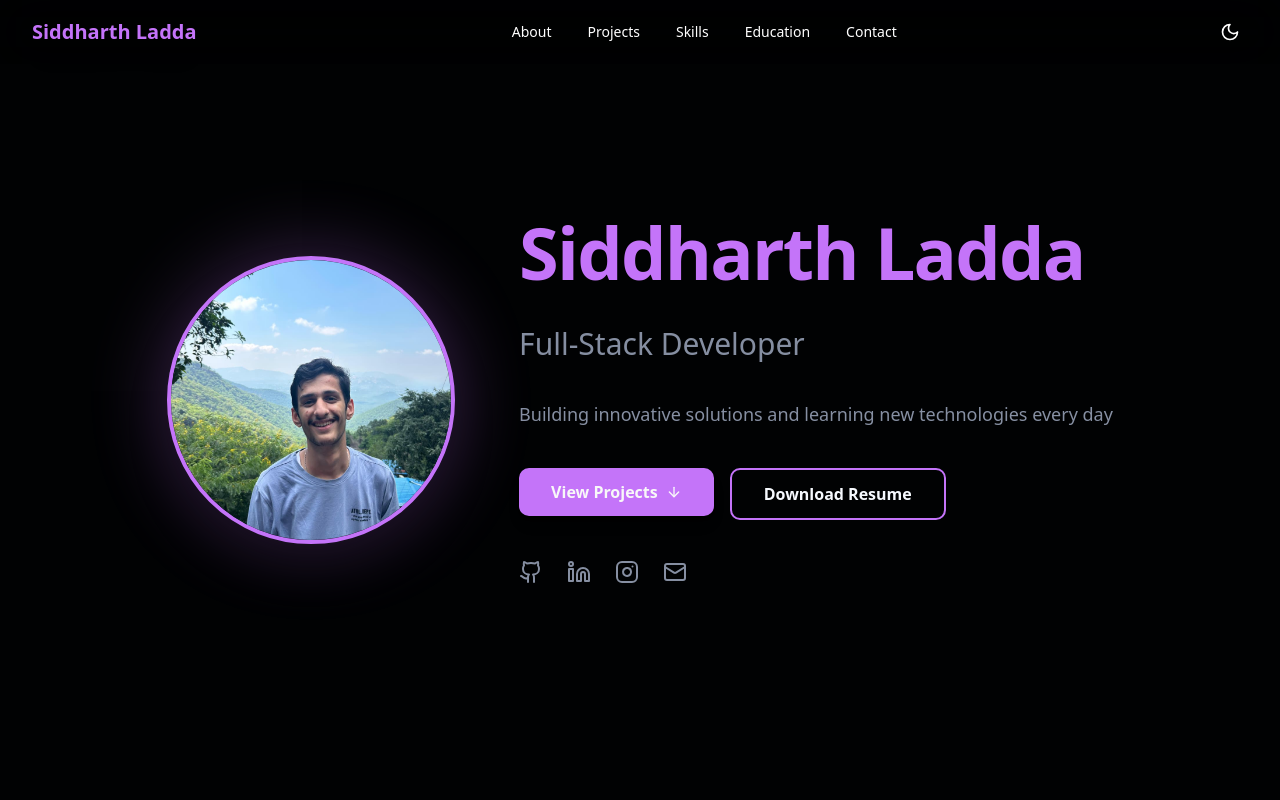
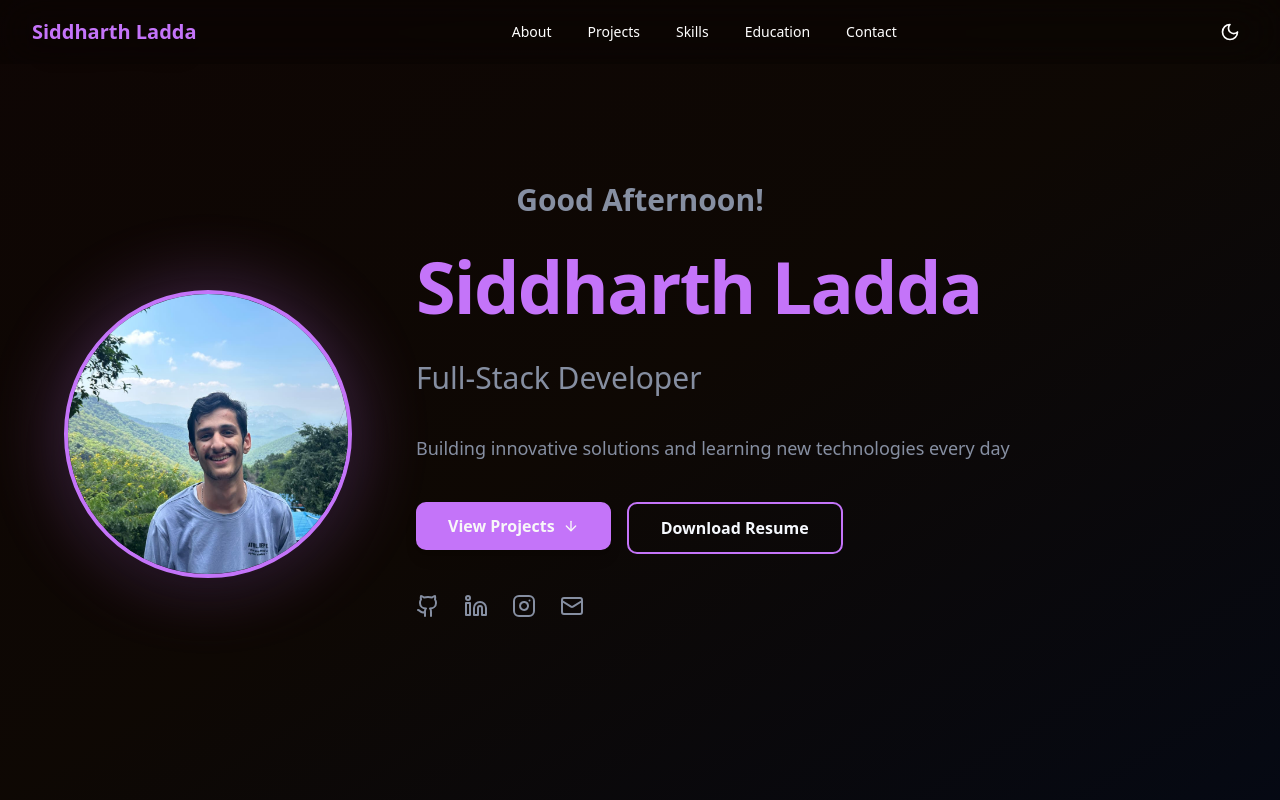
Before and after one commit to laddasiddharth/Portfolio, a React (Vite) app in the folder frontend/: page / in a window 1280 px wide. Shown: the top 800 px of the page. Built offline with nearby package versions, Linux system fonts and the light colour scheme.

Commit message:
Updated the sections timeline and Added greeting section

```diff
--- a/frontend/src/App.tsx
+++ b/frontend/src/App.tsx
@@ -14,9 +14,9 @@ function App() {
       <main>
         <Hero />
         <About />
+        <Education />
+        <Skills />
         <Projects />
-        <Skills />
-        <Education />
         <Contact />
       </main>
       <Footer />
--- a/frontend/src/components/Hero.tsx
+++ b/frontend/src/components/Hero.tsx
@@ -4,6 +4,31 @@ import { useState, useEffect } from 'react';
 export default function Hero() {
   const titles = ["Software Engineer", "AI Enthusiast", "Full-Stack Developer", "Explorer"];
   const [currentTitleIndex, setCurrentTitleIndex] = useState(0);
+  const [greeting, setGreeting] = useState('');
+  const [timeOfDay, setTimeOfDay] = useState<'morning' | 'afternoon' | 'evening'>('morning');
+
+  useEffect(() => {
+    // Set greeting based on time
+    const updateGreeting = () => {
+      const hour = new Date().getHours();
+      if (hour >= 5 && hour < 12) {
+        setGreeting('Good Morning');
+        setTimeOfDay('morning');
+      } else if (hour >= 12 && hour < 18) {
+        setGreeting('Good Afternoon');
+        setTimeOfDay('afternoon');
+      } else {
+        setGreeting('Good Evening');
+        setTimeOfDay('evening');
+      }
+    };
+
+    updateGreeting();
+    // Update greeting every minute
+    const greetingInterval = setInterval(updateGreeting, 60000);
+
+    return () => clearInterval(greetingInterval);
+  }, []);
 
   useEffect(() => {
     const interval = setInterval(() => {
@@ -27,15 +52,28 @@ export default function Hero() {
     { icon: Mail, url: 'mailto:siddharthladda@gmail.com', label: 'Email' },
   ];
 
+  // Dynamic background gradients based on time of day
+  const backgroundGradients = {
+    morning: 'bg-gradient-to-br from-blue-50 via-pink-50 to-yellow-50 dark:from-blue-950/20 dark:via-pink-950/20 dark:to-yellow-950/20',
+    afternoon: 'bg-gradient-to-br from-orange-50 via-yellow-50 to-blue-50 dark:from-orange-950/20 dark:via-yellow-950/20 dark:to-blue-950/20',
+    evening: 'bg-gradient-to-br from-purple-100 via-blue-100 to-orange-100 dark:from-purple-950/30 dark:via-blue-950/30 dark:to-orange-950/30',
+  };
+
   return (
     <section
       id="hero"
-      className="relative min-h-screen flex items-center justify-center overflow-hidden py-20"
+      className={`relative min-h-screen flex items-center justify-center overflow-hidden py-20 transition-all duration-1000 ${backgroundGradients[timeOfDay]}`}
     >
       {/* Content */}
       <div className="relative z-10 container mx-auto px-4 sm:px-6 lg:px-8">
         <div className="max-w-6xl mx-auto flex items-center justify-center min-h-[70vh]">
-          <div className="flex flex-col md:flex-row items-center justify-center gap-12 md:gap-16">
+          <div className="flex flex-col items-center justify-center gap-8 w-full">
+            {/* Greeting - Above everything */}
+            <p className="text-xl sm:text-2xl md:text-3xl text-muted-foreground font-bold animate-fade-in text-center">
+              {greeting}!
+            </p>
+
+            <div className="flex flex-col md:flex-row items-center justify-center gap-12 md:gap-16 w-full">
               {/* Profile Photo - Left Side */}
               <div className="flex-shrink-0">
                 <div className="relative">
@@ -50,6 +88,7 @@ export default function Hero() {
 
               {/* Content - Right Side */}
               <div className="flex-1 text-center md:text-left space-y-6">
+
               {/* Name */}
               <h1 className="text-5xl sm:text-6xl md:text-7xl font-bold tracking-tight">
                 <span className="text-accent">Siddharth Ladda</span>
@@ -110,6 +149,7 @@ export default function Hero() {
             </div>
           </div>
         </div>
+      </div>
     </section>
   );
 }
```
Lines whose indentation alone changed are shown as unchanged.
